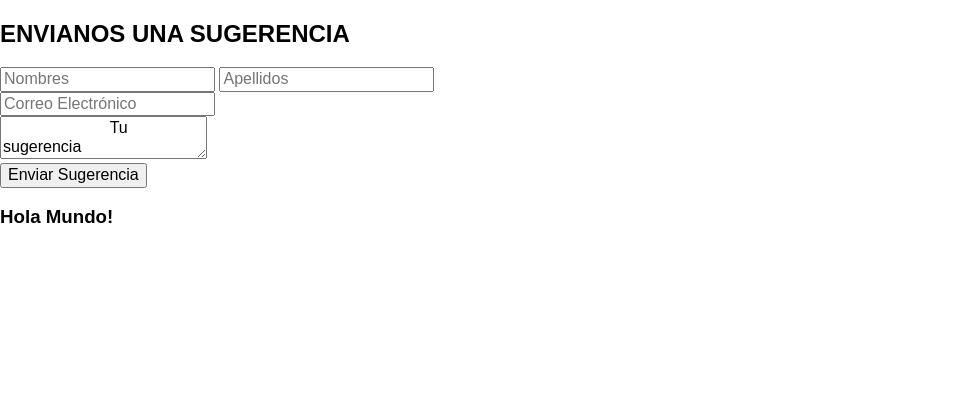
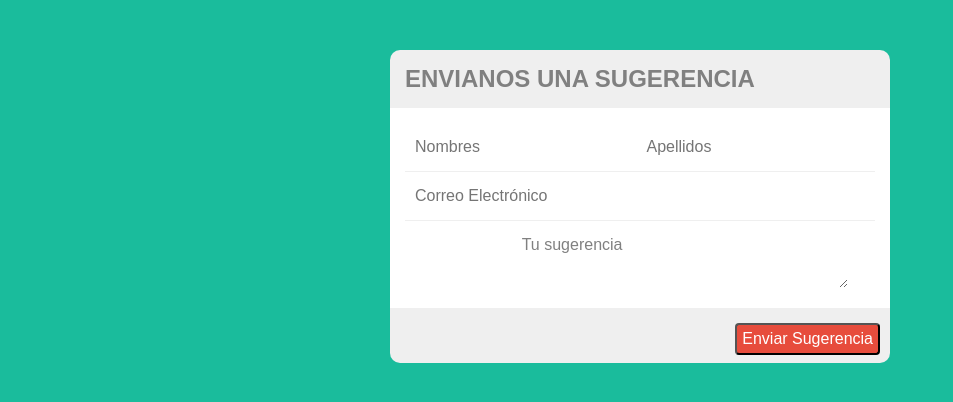
Before and after one commit to trujasra/Curso, a plain HTML site: page index.html in a window 1280 px wide. Shown: the whole page, without its empty margins (0-953 px from the left). Drawn offline with Linux system fonts and the light colour scheme; a web font is replaced by a local one.

Commit message:
new stiles

```diff
--- a/css/index.css
+++ b/css/index.css
@@ -0,0 +1,65 @@
+html, body {
+    height: 100%;
+    width: 100%;
+    background: #1abc9c;
+}
+
+.caja {
+
+    background-color: #efefef;
+    width: 500px;
+    margin: 50px auto 0 auto;
+    border-radius: 10px;
+}
+
+.caja h2 {
+    padding: 0;
+    margin: 0;
+}
+
+.caja .cuerpo {
+    padding: 15px;
+    background: white;
+}
+
+.caja .cuerpo input, textarea {
+    padding: 15px 10px;
+    outline: none;
+    border: none;
+}
+.caja .cuerpo textarea {
+    color: gray;
+    text-align: left;
+    width: 90%;
+}
+
+.caja .fila {
+    border-bottom: 1px solid #efefef;
+}
+
+.caja header {
+    padding: 15px;
+}
+
+.caja header h2 {
+    font-family: 'Fira Sans Condensed', sans-serif;
+    color: gray;
+}
+
+.caja footer {
+    padding: 15px;
+    position: relative;
+    height: 25px;
+
+}
+
+.caja footer input[type="button"]{
+    background: #e74c3c;
+    font-family: 'Fira Sans Condensed', sans-serif;
+    color: white;
+    padding: 5px;
+    border-radius: 4px;
+    position: absolute;
+    right: 10px;
+
+}
--- a/index.html
+++ b/index.html
@@ -7,11 +7,11 @@
     <title>Document</title>
     <link rel="stylesheet" href="css/normalize.css">
     <link rel="stylesheet" href="css/index.css">
-
+    <link href="https://fonts.googleapis.com/css?family=Fira+Sans+Condensed" rel="stylesheet">
 
 </head>
 <body>
-    <section class="caja-verde">
+    <section class="caja">
         <form class="contenedor-formulario">
             <header>
                 <h2>ENVIANOS UNA SUGERENCIA</h2>
@@ -21,7 +21,7 @@
                     <input type="text" placeholder="Nombres" >
                     <input type="text" placeholder="Apellidos" >
                 </div>
-                <div>
+                <div class="fila">
                     <input type="email" placeholder="Correo Electrónico">
                 </div>
                 <div>
@@ -37,7 +37,7 @@
         </form>
 
     </section>
-    <h3>Hola Mundo!</h3>
+
 
     <script src="js/index.js"></script>
 </body>
```
